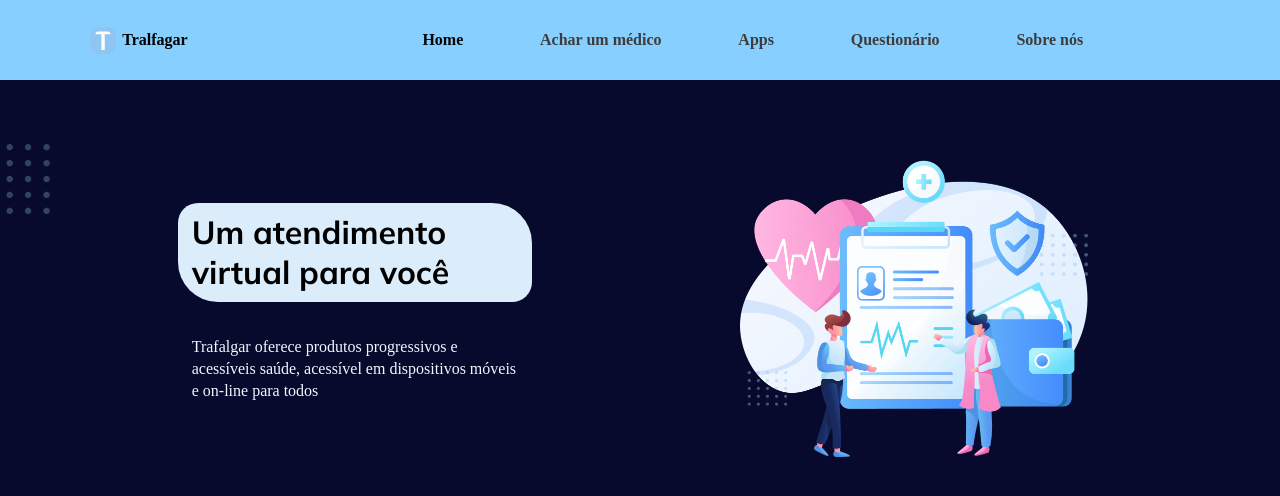
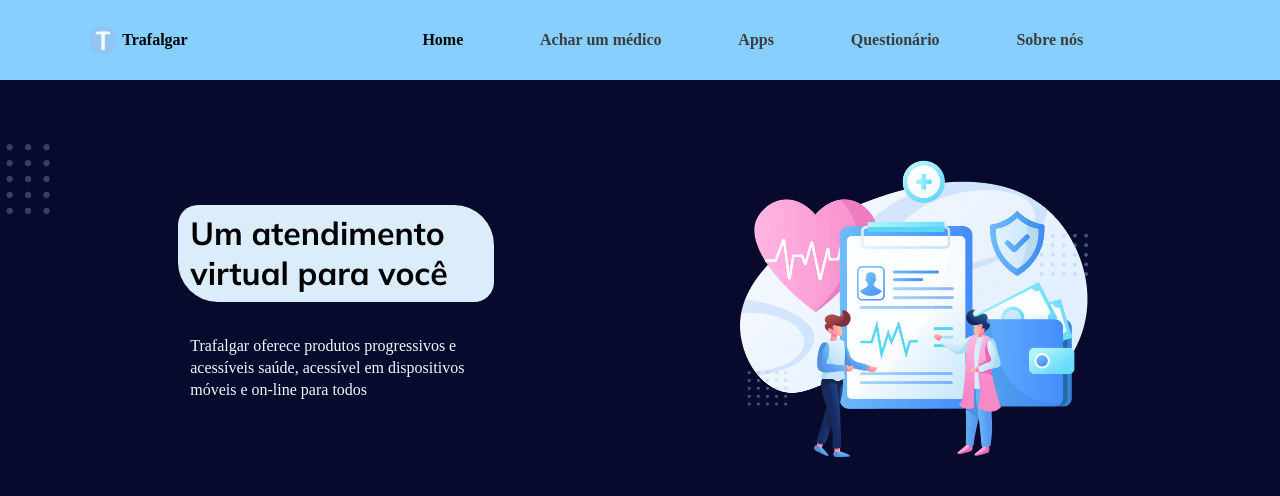
Before and after one commit to lecristina/landing-page, a plain HTML site: page home/index.html in a window 1280 px wide. Drawn offline with Linux system fonts and the light colour scheme.

Commit message:
finalizado com sucesso

```diff
--- a/home/index.html
+++ b/home/index.html
@@ -10,7 +10,7 @@
         <header class="cabecalho">
             <a class="logo-t" href="">
                 <img class="t" src="../home/assets/T.png" alt="">
-                Tralfagar
+                Trafalgar
             </a>
                 <a class="links-cabecalho-home" href="#">Home</a>
                 <a class="links-cabecalho" href="#">Achar um médico</a>
--- a/home/style.css
+++ b/home/style.css
@@ -67,7 +67,7 @@ body {
 }
 
 .textos {
-    padding-right: 8%;
+    padding-right: 11.87%;
 
 }
 
```
